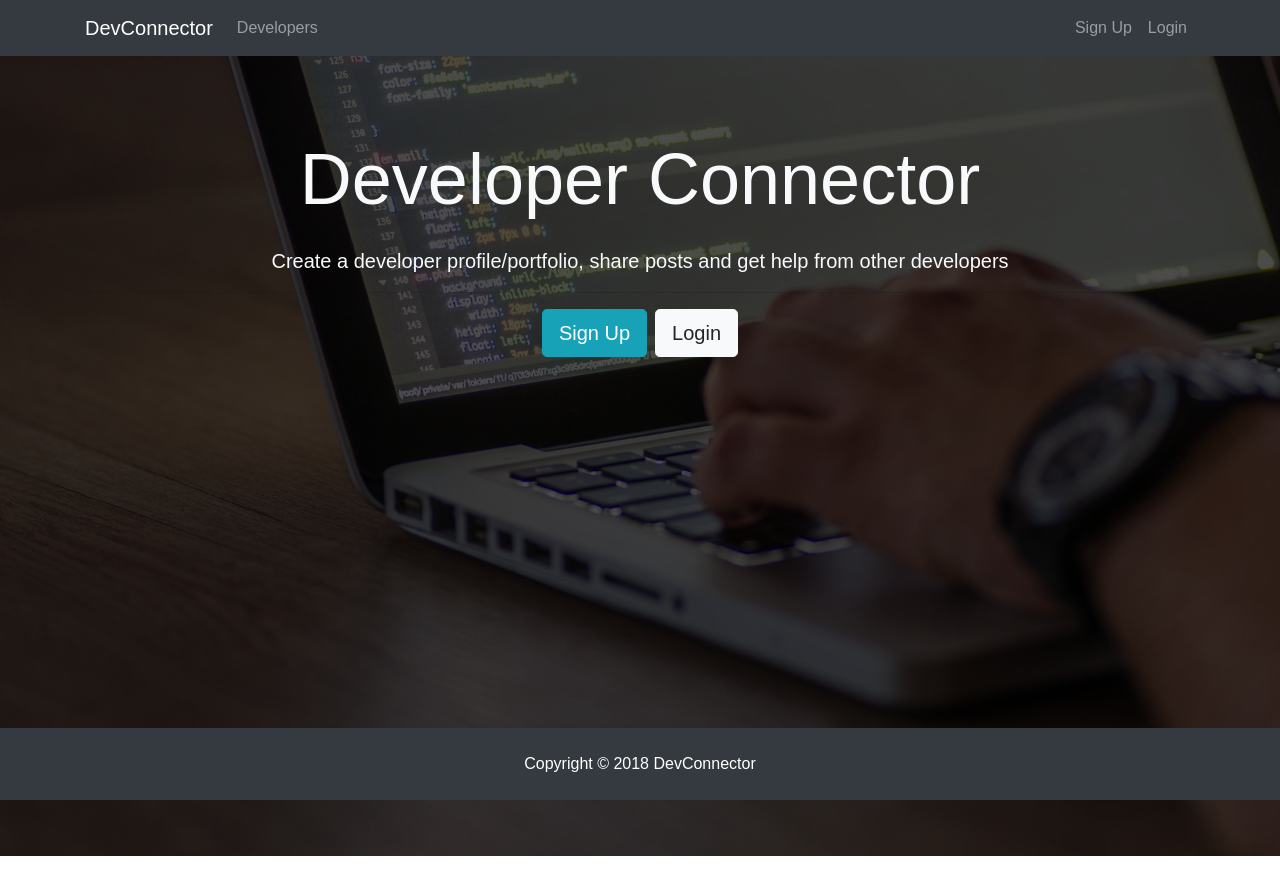
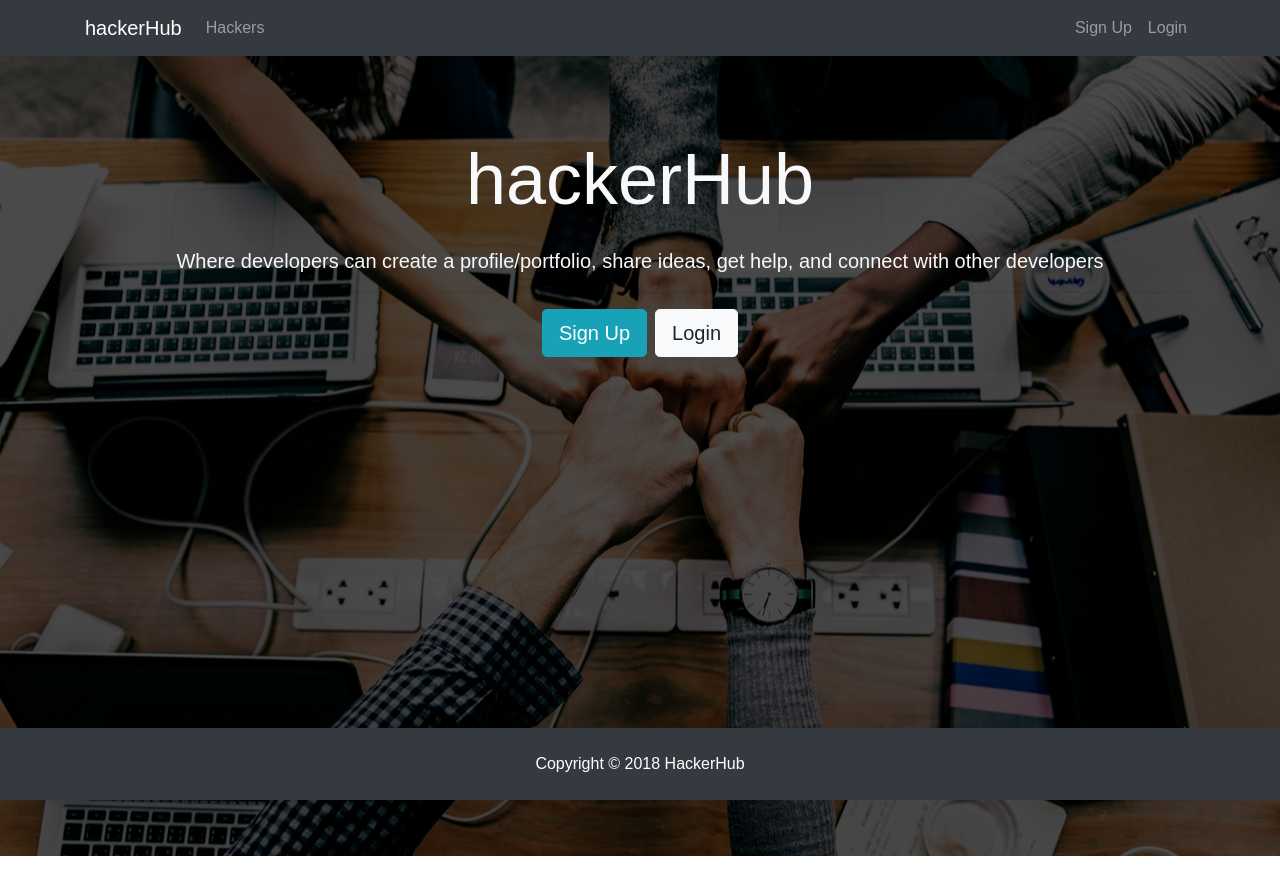
Before and after one commit to erindubuc/hackerHub, a React (Create React App) app in the folder client/: page / in a window 1280 px wide. Shown: the top 894 px of the page. Built offline with nearby package versions, Linux system fonts and the light colour scheme.

Commit message:
Ready to deploy

```diff
--- a/client/public/index.html
+++ b/client/public/index.html
@@ -12,7 +12,7 @@
     crossorigin="anonymous">
   <link rel="stylesheet" href="https://use.fontawesome.com/releases/v5.5.0/css/all.css" integrity="sha384-B4dIYHKNBt8Bc12p+WXckhzcICo0wtJAoU8YZTY5qE0Id1GSseTk6S+L3BlXeVIU"
     crossorigin="anonymous">
-  <title>DevConnector: A Social Network for Developers</title>
+  <title>HackerHub: A Social Network for Developers</title>
 </head>
 
 <body>
--- a/client/src/App.css
+++ b/client/src/App.css
@@ -8,7 +8,7 @@ img {
 
 .landing {
   position: relative;
-  background: url('./img/showcase.jpg') no-repeat;
+  background: url('./img/landing.jpeg') no-repeat;
   background-size: cover;
   background-position: center;
   height: 100vh;
--- a/client/src/components/dashboard/Dashboard.js
+++ b/client/src/components/dashboard/Dashboard.js
@@ -50,7 +50,7 @@ class Dashboard extends Component {
             <p className="lead text-muted">Welcome {user.name}</p>
             <p>You have not yet setup a profile, please add some info</p>
             <Link to="/create-profile" className="btn btn-lg btn-info">
-              Create Profile
+              Create Your Profile
             </Link>
           </div>
         )
--- a/client/src/components/dashboard/ProfileActions.js
+++ b/client/src/components/dashboard/ProfileActions.js
@@ -6,7 +6,7 @@ const ProfileActions = () => {
   return (
     <div className="btn-group mb-4" role="group">
       <Link to="/edit-profile" className="btn btn-light">
-        <i className="fas fa-user-circle text-info mr-1" />Edit Profile
+        <i className="fas fa-user-circle text-info mr-1" />Edit Your Profile
         </Link>
       <Link to="/add-experience" className="btn btn-light">
         <i className="fab fa-black-tie text-info mr-1" />
--- a/client/src/components/layout/Footer.js
+++ b/client/src/components/layout/Footer.js
@@ -3,7 +3,7 @@ import React from 'react'
 export default () => {
   return (
     <footer className="bg-dark text-white mt-5 p-4 text-center">
-      Copyright &copy; {new Date().getFullYear()} DevConnector
+      Copyright &copy; {new Date().getFullYear()} HackerHub
     </footer>
   )
 }
--- a/client/src/components/layout/Landing.js
+++ b/client/src/components/layout/Landing.js
@@ -18,11 +18,10 @@ class Landing extends Component {
 					<div className="container">
 						<div className="row">
 							<div className="col-md-12 text-center">
-								<h1 className="display-3 mb-4">Developer Connector</h1>
+								<h1 className="display-3 mb-4">hackerHub</h1>
 								<p className="lead">
 									{' '}
-									Create a developer profile/portfolio, share posts and get help
-                  from other developers
+									Where developers can create a profile/portfolio, share ideas, get help, and connect with other developers
 		                </p>
 								<hr />
 								<Link to="/register" className="btn btn-lg btn-info mr-2" role="tab">
--- a/client/src/components/layout/Navbar.js
+++ b/client/src/components/layout/Navbar.js
@@ -84,7 +84,7 @@ class Navbar extends Component {
 			<nav className="navbar navbar-expand-sm navbar-dark bg-dark mb-4" >
 				<div className="container">
 					<Link className="navbar-brand" to="/" role="tab">
-						DevConnector
+						hackerHub
 					</Link>
 					<button
 						className="navbar-toggler"
@@ -100,7 +100,7 @@ class Navbar extends Component {
 							<li className="nav-item">
 								<Link className="nav-link" to="/profiles" role="tab">
 									{' '}
-									Developers
+									Hackers
 								</Link>
 							</li>
 						</ul>
--- a/client/src/components/post/CommentForm.js
+++ b/client/src/components/post/CommentForm.js
@@ -49,7 +49,7 @@ class CommentForm extends Component {
       <div className="post-form mb-3">
         <div className="card card-info">
           <div className="card-header bg-info text-white">
-            Make a comment...
+            Add a comment...
           </div>
           <div className="card-body">
             <form onSubmit={this.onSubmit}>
```
Also changed, not shown: client/src/img/landing.jpeg (added).
